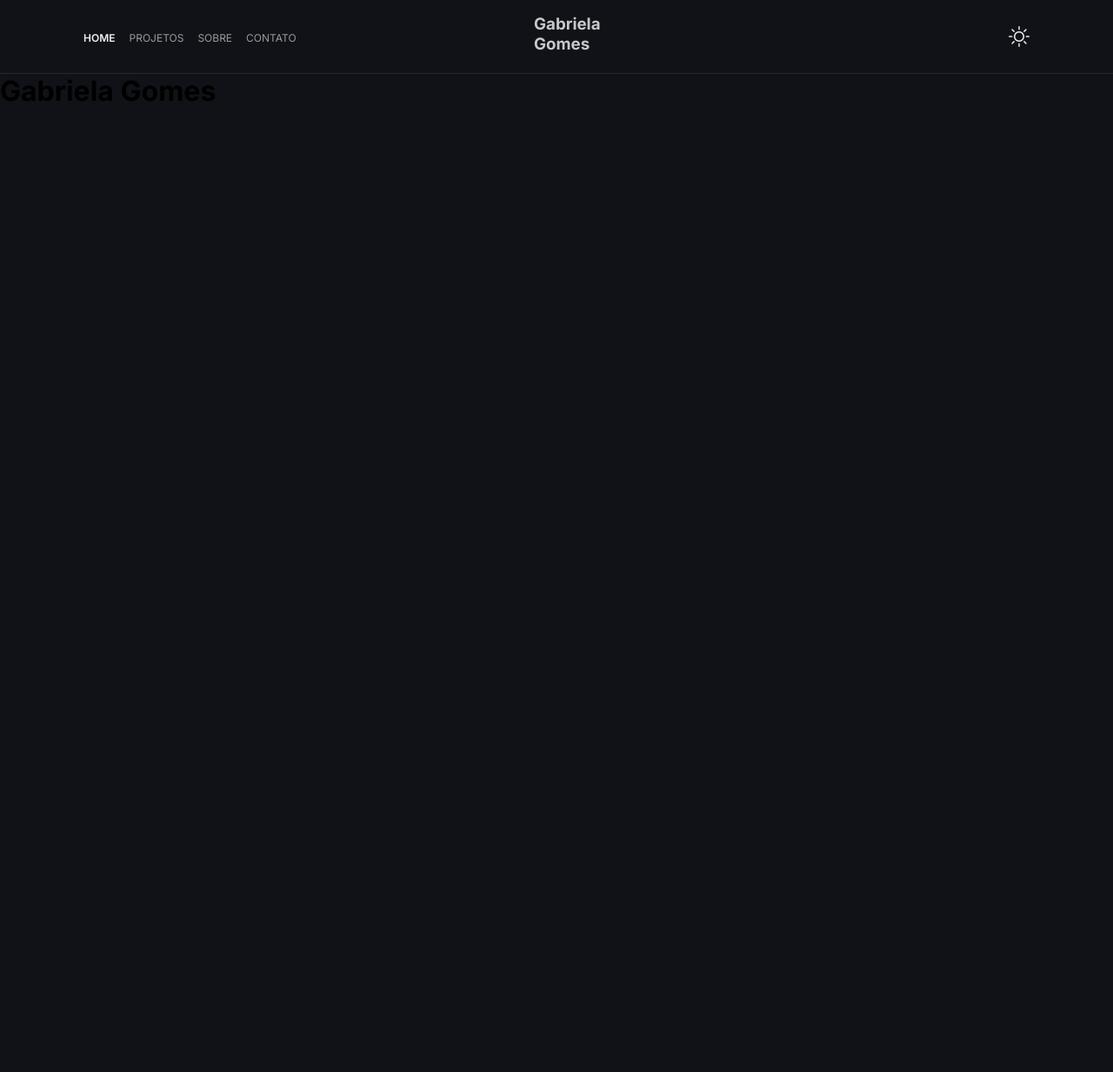
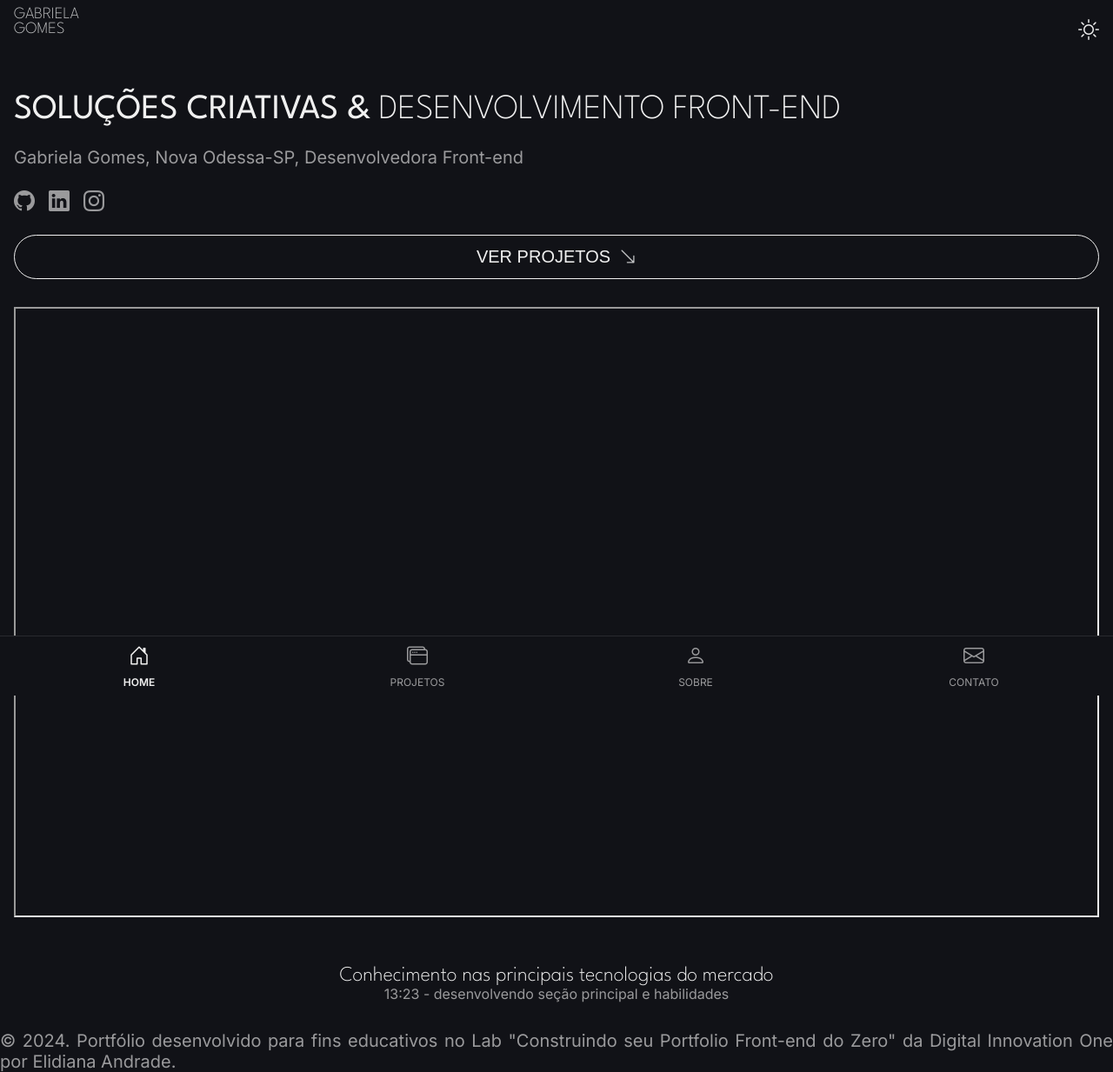
Before and after one commit to GabumonG/Portfolio-Gabriela-Gomes, a plain HTML site: page index.html in a window 1280 px wide. Shown: the whole page at 87% size. Before the commit the page ends 800 px from the top, so only its background shows below. Drawn offline with nearby package versions, Linux system fonts and the light colour scheme.

Commit message:
parte inicial finalizada

```diff
--- a/assets/css/style.css
+++ b/assets/css/style.css
@@ -1,16 +1,37 @@
 @import url('https://fonts.googleapis.com/css2?family=Inter:ital,opsz,wght@0,14..32,100..900;1,14..32,100..900&display=swap');
-:root{
+@import url('https://fonts.googleapis.com/css2?family=League+Spartan:wght@100..900&display=swap');
+
+:root, :root[data-theme='dark']{
     --primary-color: #f0f0f0;
 
     --primary-bg-color: #111217;
     --secundary-br-color: #28292e;
     --border-color: #28292e;
 
-    --title-color: #9a9a9c;
+    --title-color: #f0f0f0;
     --text-color: #9a9a9c;
     --link-color: #9a9a9c;
     --icon-color: #c7c8c9;
 }
+
+:root[data-theme='light'] {
+    --primary-color: #0B0B0F;
+
+      --primary-bg-color: #E9E9E9;
+      --secondary-bg-color: #C7C8C9;
+      --primary-border-color: #C7C8C9;
+      --secondary-border-color: #9A9A9C;
+
+      --title-color: #0B0B0F;
+      --text-color: #28292E;
+      --link-color: #28292E;
+      --icon-color: #56575A;
+  }
+
+  /* caso a logo fosse imagem
+  html[data-theme='light'] .brand__logo{
+    filter: invert(1);
+  } */
 
 *{
     margin: 0;
@@ -23,13 +44,42 @@
 body{
     background: var(--primary-bg-color);
     font-family: 'Inter', Tahoma, Geneva, Verdana, sans-serif;
+    color: var(--text-color);
 }
+
 a{
     text-decoration: none;
+    color: var(--text-color);
+}
+
+a:hover{
+    color: var(--primary-color);
+    font-weight: 600;
 }
 
 i{
     color: var(--icon-color);
+}
+
+b{
+    font-weight: 400;
+}
+
+h1{
+    font-size: 2.5rem;
+    font-weight: 200;
+}
+
+h1, h2, h3{
+    font-family: "League Spartan", Tahoma, Geneva, Verdana, sans-serif;
+    text-transform: uppercase;
+    color: var(--title-color);
+    font-weight: 200;
+}
+
+p{
+    font-size: 1.25rem;
+    text-align: justify;
 }
 
 .logo{
@@ -42,6 +92,7 @@ i{
     justify-content: space-between;
     align-items: center;
     padding: 0.5rem 1rem;
+    width: 100%;
 }
 
 .header__toggle{
@@ -58,6 +109,8 @@ i{
 #toggleTheme{
     font-size: 1.5rem;
     color: var(--primary-color);
+    cursor: pointer;
+    transition: ease-in-out 4s;
 }
 
 .menu{
@@ -116,9 +169,77 @@ i{
     gap: 1rem;
 }
 
+.menu--social{
+    gap: 1rem;
+}
+
+.btn{
+    display: flex;
+    align-items: center;
+    justify-content: center;
+    gap: 0.625rem;
+    width: 100%;
+    background: transparent;
+    border-radius: 3.125rem;
+    padding: 0.825rem 1rem;
+    text-transform: uppercase;
+    color: var(--primary-color);
+}
+
+.btn span, .btn i{
+    font-size: 1.25rem;
+}
+
+.btn--primary{
+    border: 1px solid var(--primary-color);
+}
+
+main{
+    padding: 2.5rem 1rem;
+    display: flex;
+    flex-direction: column;
+    gap: 2rem;
+}
+
+.main__content1{
+    display: flex;
+    flex-direction: column;
+    gap: 1.5rem;
+}
+
+.main__content2 iframe{
+    width: 100%;
+    aspect-ratio: 16/9;
+}
+
+.habilidades{
+    display: flex;
+    flex-direction: column;
+    justify-content:flex-start;
+    align-items: center;
+    padding: 6.25rem 1rem 2rem 1rem;
+    background: var(--secondary-bg-color);
+    margin-top: -5.5rem;
+}
+
+.habilidades h2{
+    text-transform: none;
+
+footer {
+    margin-bottom: 5rem;
+}
+
+footer p {
+    font-size: .875rem;
+    text-align: center;
+    margin-bottom: 5rem;
+    padding: 1rem;
+    color: var(--text-color);
+  }
+
 @media (min-width: 768px) {
     .header{
-        /*position: fixed;*/
+        position: fixed;
         border-bottom: 1px solid var(--border-color);
         padding: 1rem 6rem;
         background-color: var(--primary-bg-color);
@@ -139,4 +260,8 @@ i{
     .header{
         padding: 1rem 15rem;
     }
+
+    main {
+        padding: 12rem 15rem 2rem;
+    }
 }
--- /dev/null
+++ b/assets/js/scripts.js
@@ -0,0 +1,13 @@
+const toggleTheme = document.getElementById("toggleTheme");
+const rootHtml = document.documentElement;
+
+function changeTheme(){
+    const currentTheme = rootHtml.getAttribute("data-theme");
+
+    currentTheme === "dark" ? rootHtml.setAttribute("data-theme", "light") : rootHtml.setAttribute("data-theme", "dark");
+
+    toggleTheme.classList.toggle("bi-sun");
+    toggleTheme.classList.toggle("bi-moon-stars");
+}
+
+toggleTheme.addEventListener("click", changeTheme);
--- a/index.html
+++ b/index.html
@@ -1,5 +1,5 @@
 <!DOCTYPE html>
-<html lang="pt-BR">
+<html lang="pt-BR" data-theme="dark">
 <head>
     <meta charset="UTF-8">
     <meta name="viewport" content="width=device-width, initial-scale=1.0">
@@ -71,6 +71,46 @@
             </li>
         </ul>
     </nav>
-    <h1>Gabriela Gomes</h1>
+    <main>
+        <div class="main__content1">
+            <h1><b>Soluções Criativas &</b> Desenvolvimento Front-End</h1>
+            <p>Gabriela Gomes, Nova Odessa-SP, Desenvolvedora Front-end</p>
+            <ul class="menu menu--social">
+                <li>
+                    <a class="menu__link" href=""><i class="menu__icon bi bi-github"></i>
+                    </a>
+                </li>
+                <li>
+                    <a class="menu__link" href=""><i class="menu__icon bi bi-linkedin"></i>
+                    </a>
+                </li>
+                <li>
+                    <a class="menu__link" href=""><i class="menu__icon bi bi-instagram"></i>
+                    </a>
+                </li>
+            </ul>
+            <button class="btn btn--primary">
+                <span>Ver Projetos</span>
+                <i class="bi bi-arrow-down-right"></i>
+            </button>
+        </div>
+        <div class="main__content2">
+            <iframe src="" title="Vídeo de apresentação do Youtube"></iframe>
+        </div>
+    </main>
+    <section class="habilidades">
+        <h2>Conhecimento nas principais tecnologias do mercado</h2>
+        <ul>
+            <li><img src="" alt="">13:23 - desenvolvendo seção principal e habilidades</li>
+        </ul>
+    </section>
+    <footer>
+        <p>
+            © 2024. Portfólio desenvolvido para fins educativos no Lab "Construindo seu Portfolio Front-end do Zero" da
+            <a href="https://www.dio.me/" target="_blank">Digital Innovation One</a> por
+            <a href="https://github.com/elidianaandrade" target="_blank">Elidiana Andrade</a>.
+        </p>
+    </footer>
+    <script src="assets/js/scripts.js"></script>
 </body>
 </html>
```
